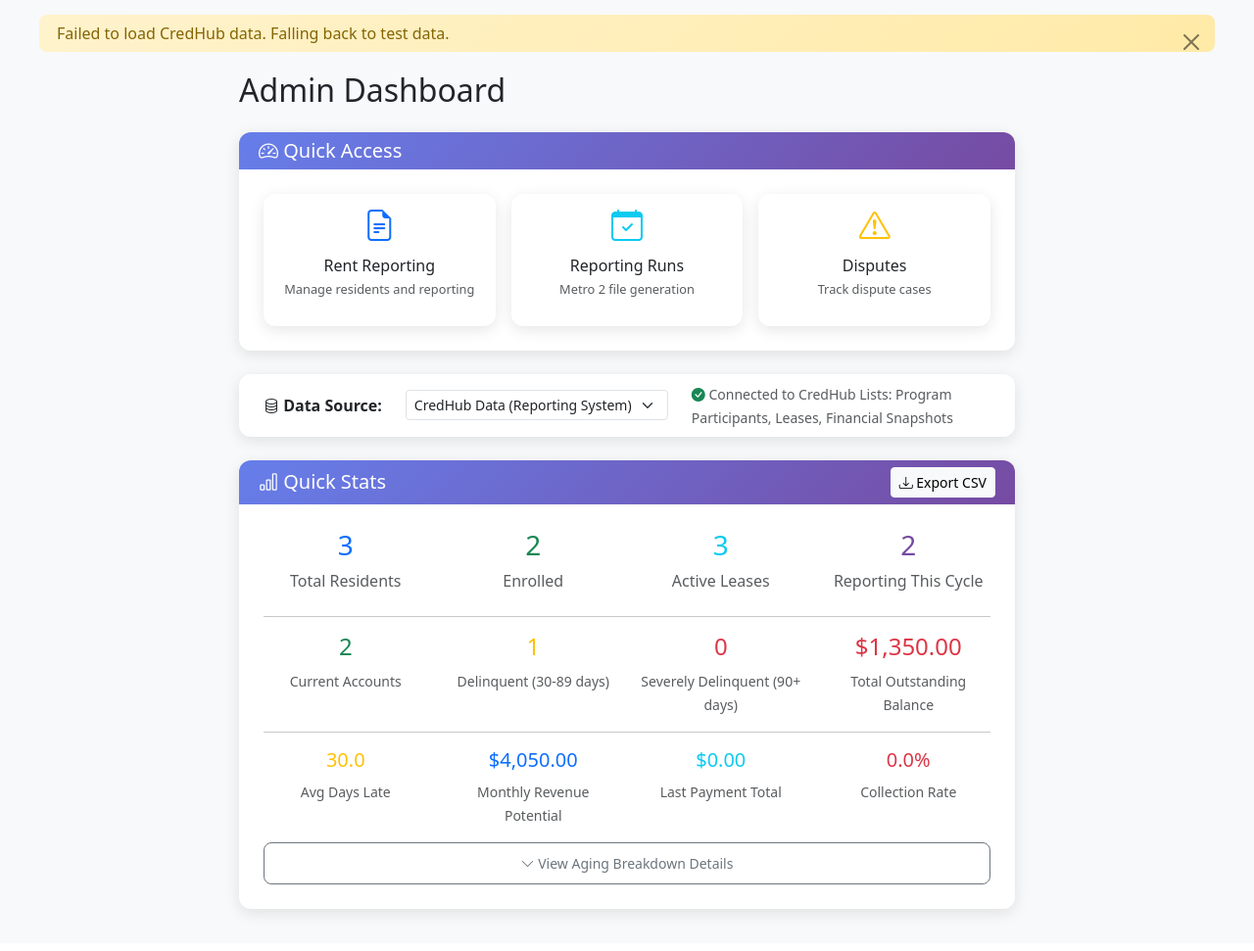
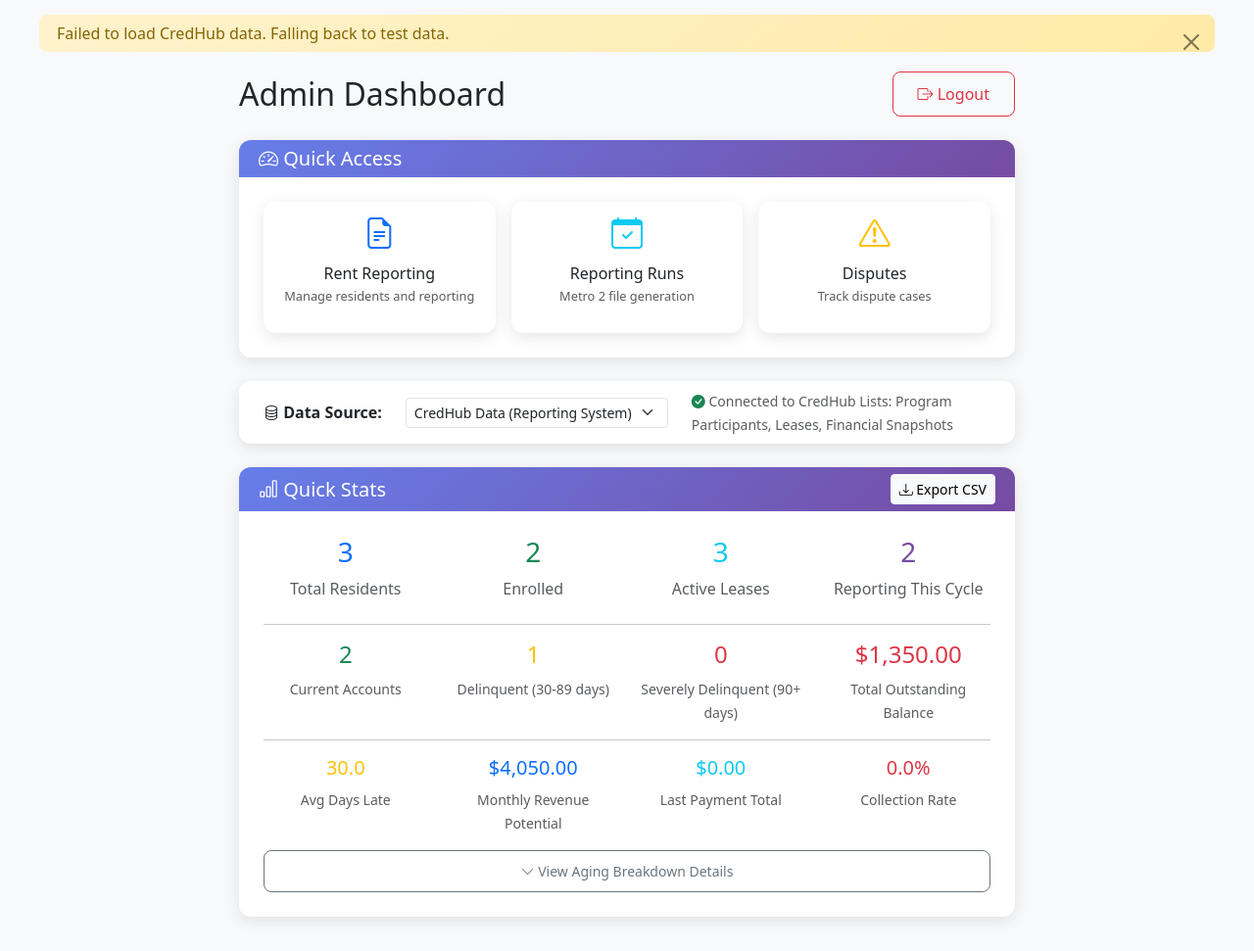
Before and after one commit to PeakMade/Credit-Boost-Portal, a Flask app: page /admin/dashboard in a window 1280 px wide. Shown: the part 80-1051 px from the top of the page at 98% size. Before the commit the page ends 1018 px from the top, so only its background shows below. Run offline with Flask 3, Linux system fonts and the light colour scheme; the visitor is signed in with stand-in values (Sample User, id 1).

Commit message:
Add logout button to admin dashboard and diagnostic logging for outstanding balances
- Added logout button in top-right corner of admin dashboard
- Added diagnostic logging to identify which residents have outstanding balances
- Logs show data source, resident names, balance amounts, and days late
- Helps troubleshoot discrepancies between dashboard totals and SharePoint data

```diff
--- a/app.py
+++ b/app.py
@@ -1668,6 +1668,17 @@ def admin_dashboard():
 
     # Calculate total outstanding balance
     total_outstanding = sum(r.get('total_balance', 0) if r.get('total_balance', 0) > 0 else r.get('amount_past_due', 0) for r in source_residents)
+
+    # Diagnostic logging for outstanding balances
+    residents_with_balance = [r for r in source_residents if r.get('total_balance', 0) > 0]
+    if residents_with_balance:
+        logger.info(f"📊 OUTSTANDING BALANCE BREAKDOWN (Data Source: {data_source}):")
+        logger.info(f"   Total Outstanding: ${total_outstanding:,.2f}")
+        logger.info(f"   Residents with balance: {len(residents_with_balance)}")
+        for r in residents_with_balance[:10]:  # Log first 10
+            logger.info(f"      {r.get('name', 'Unknown')}: ${r.get('total_balance', 0):,.2f} (days_late={r.get('days_late', 0)})")
+        if len(residents_with_balance) > 10:
+            logger.info(f"      ... and {len(residents_with_balance) - 10} more")
 
     # Calculate average days late (only for delinquent accounts)
     delinquent_with_days = [r.get('days_late', 0) for r in source_residents if r.get('days_late', 0) > 0]
--- a/templates/admin/dashboard.html
+++ b/templates/admin/dashboard.html
@@ -5,7 +5,12 @@
 {% block content %}
 <div class="row">
     <div class="col-md-8 mx-auto">
-        <h2 class="mb-4">Admin Dashboard</h2>
+        <div class="d-flex justify-content-between align-items-center mb-4">
+            <h2 class="mb-0">Admin Dashboard</h2>
+            <a href="{{ url_for('logout') }}" class="btn btn-outline-danger">
+                <i class="bi bi-box-arrow-right"></i> Logout
+            </a>
+        </div>
 
         <div class="card">
             <div class="card-header">
```
